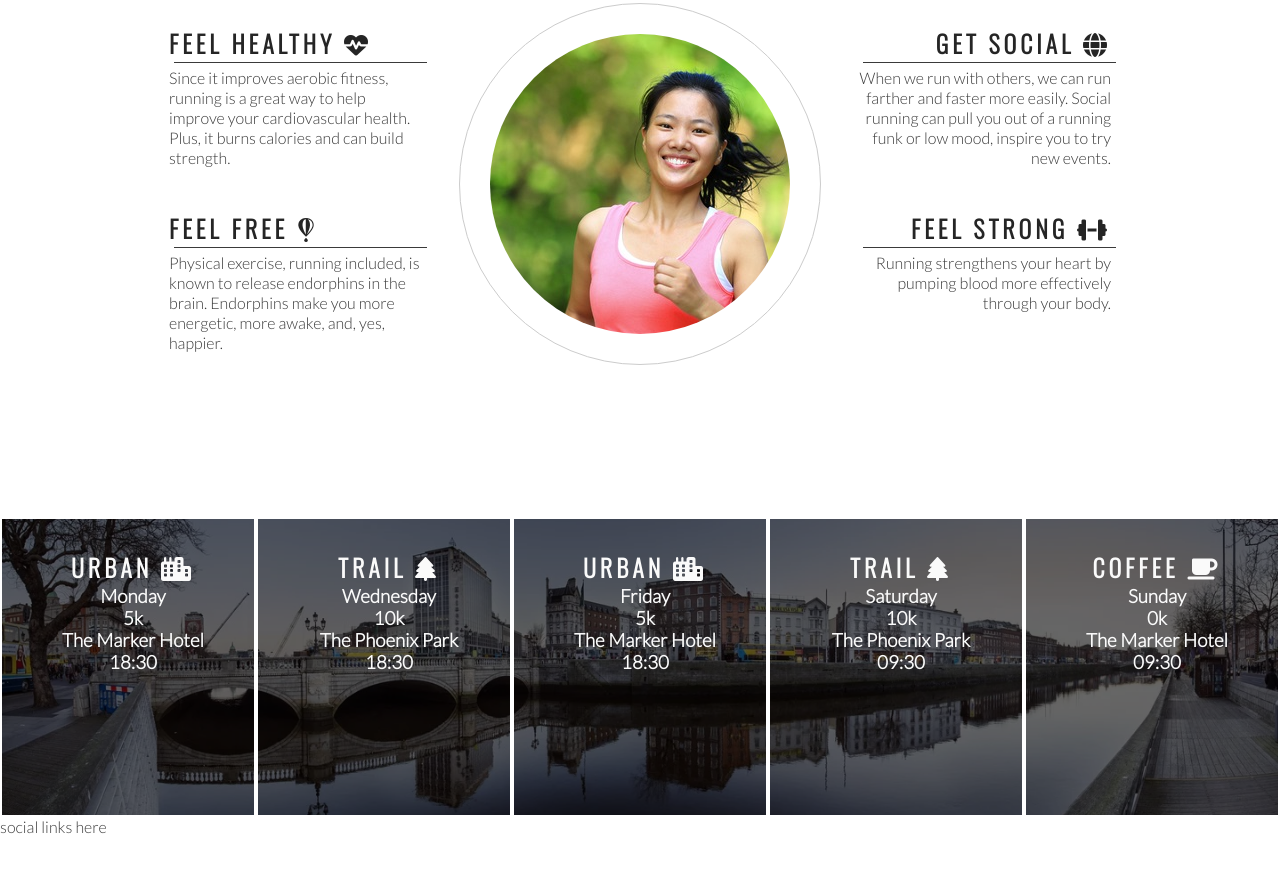
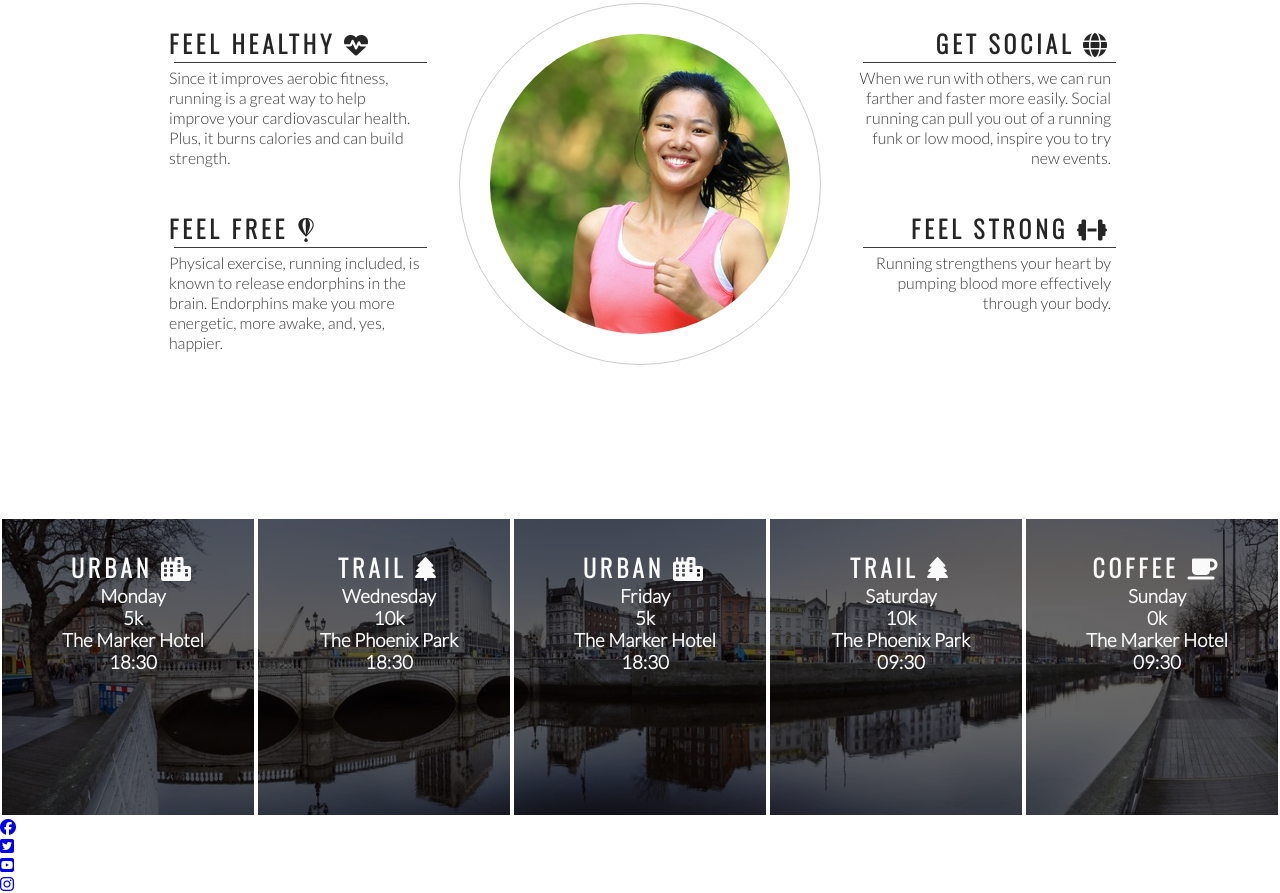
Before and after one commit to ClDaly2904/love-running, a plain HTML site: page index.html in a window 1280 px wide. Shown: the part 778-1671 px from the top of the page. Before the commit the page ends 1614 px from the top, so only its background shows below. Drawn offline with nearby package versions, Linux system fonts and the light colour scheme.

Commit message:
Add social media icons to footer

```diff
--- a/index.html
+++ b/index.html
@@ -113,7 +113,26 @@
     </section>
 
     <footer>
-        social links here
+        <ul>
+            <li>
+                <a href="https://facebook.com" target="_blank" rel="no-opener" aria-label="Visit our Facebook site (opens in a new tab)"><i class="fab fa-facebook"></i></a>
+            </li>
+        </ul>
+        <ul>
+            <li>
+                <a href="https://twitter.com" target="_blank" rel="no-opener" aria-label="Visit our Twitter site (opens in a new tab)"><i class="fab fa-twitter-square"></i></a>
+            </li>
+        </ul>
+        <ul>
+            <li>
+                <a href="https://youtube.com" target="_blank" rel="no-opener" aria-label="Visit our Youtube site (opens in a new tab)"><i class="fab fa-youtube-square"></i></a>
+            </li>
+        </ul>
+        <ul>
+            <li>
+                <a href="https://instagram.com" target="_blank" rel="no-opener" aria-label="Visit our Instagram site (opens in a new tab)"><i class="fab fa-instagram"></i></a>
+            </li>
+        </ul>
     </footer>
 
     <!-- font awesome script -->
```
